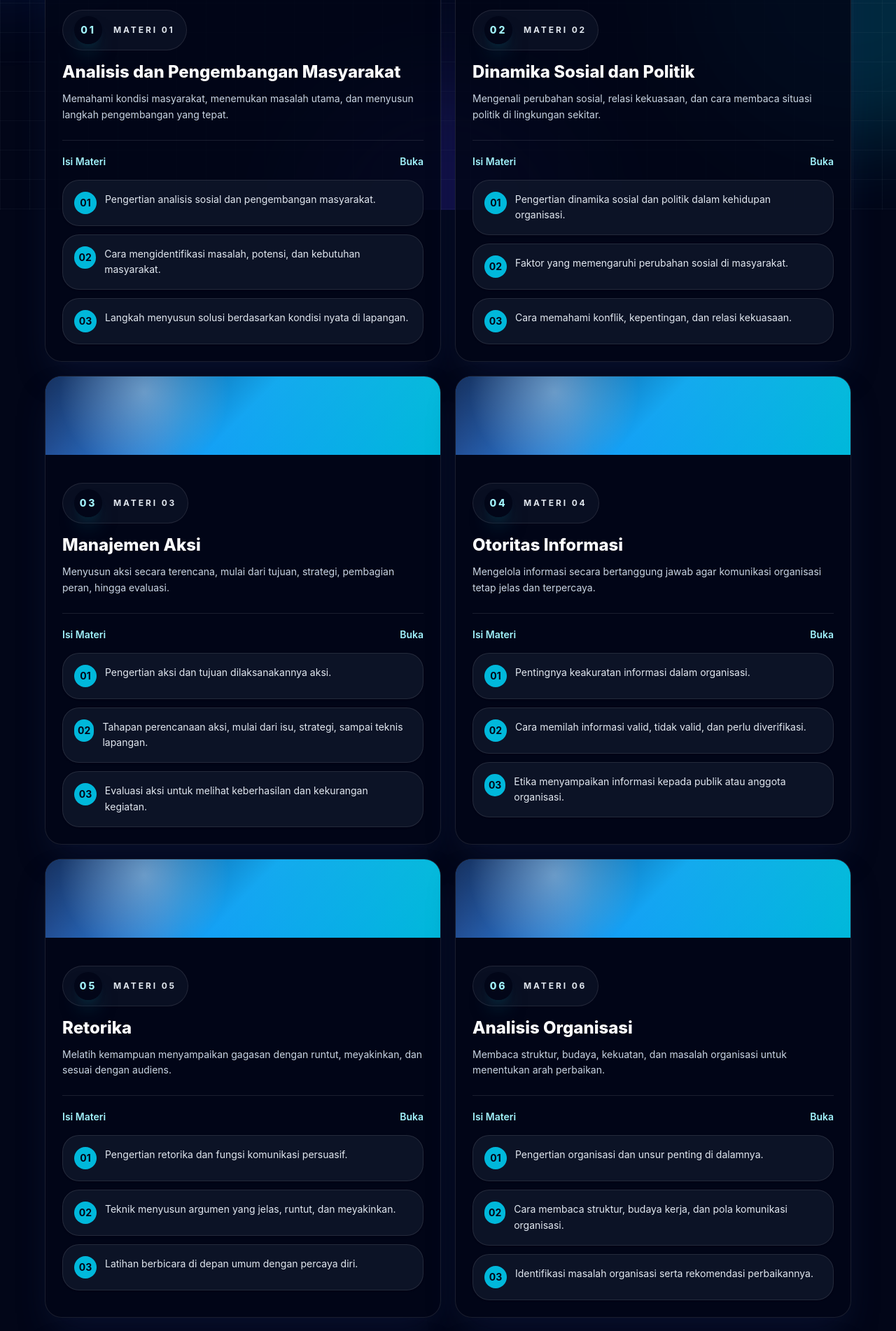
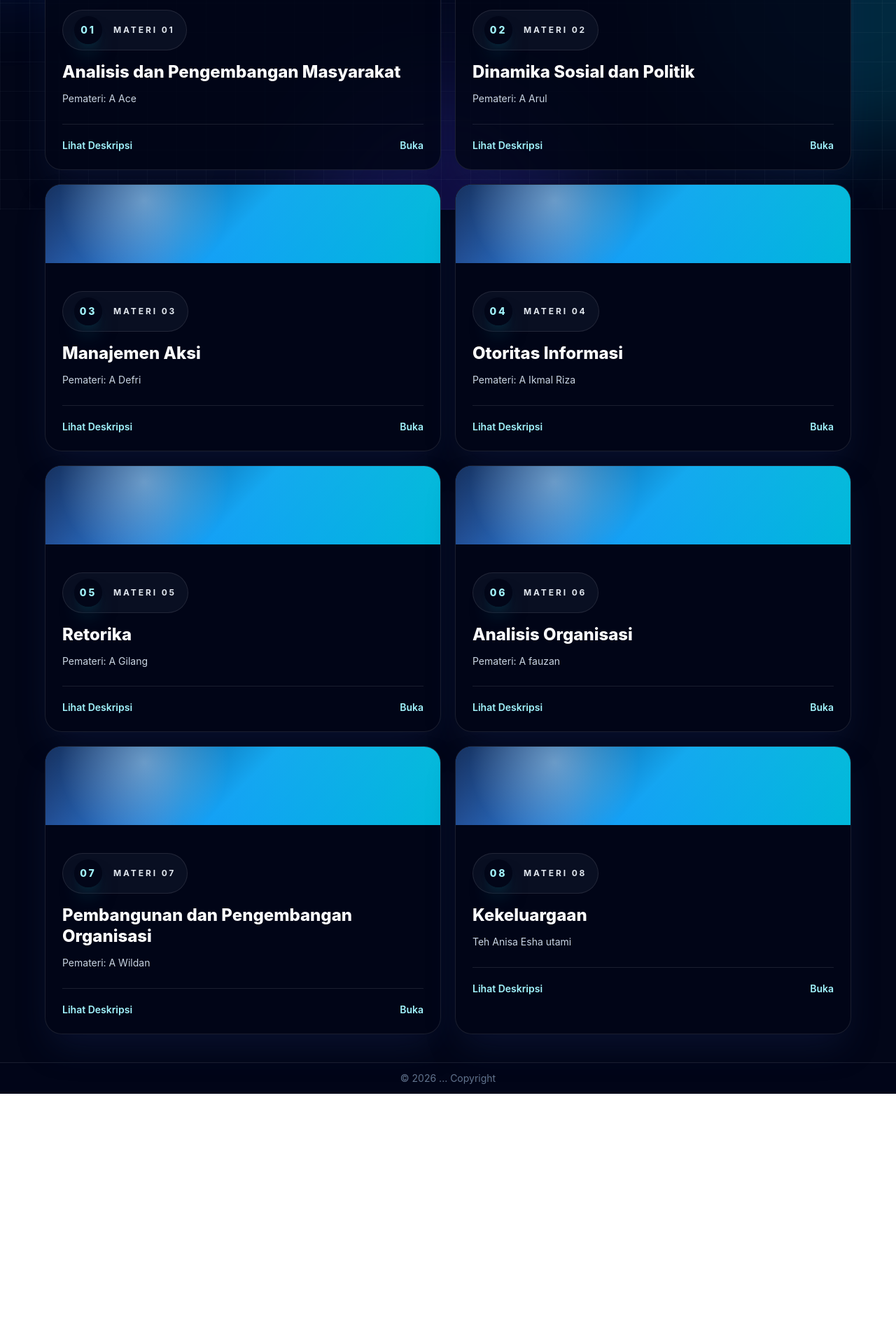
Before and after one commit to fuzi11/tugas-lkm, a React (Vite) app: page /materi in a window 1280 px wide. Shown: the part 500-2402 px from the top of the page at 70% size. After the commit the page ends 2063 px from the top, so only its background shows below. Built offline with nearby package versions, Linux system fonts and the light colour scheme.

Commit message:
update web

```diff
--- a/src/data/materials.js
+++ b/src/data/materials.js
@@ -2,88 +2,89 @@ const materials = [
   {
     id: 1,
     title: "Analisis dan Pengembangan Masyarakat",
-    desc: "Memahami kondisi masyarakat, menemukan masalah utama, dan menyusun langkah pengembangan yang tepat.",
-    points: [
-      "Pengertian analisis sosial dan pengembangan masyarakat.",
-      "Cara mengidentifikasi masalah, potensi, dan kebutuhan masyarakat.",
-      "Langkah menyusun solusi berdasarkan kondisi nyata di lapangan.",
+    desc: "Pemateri: A Ace",
+    description: [
+      "Analisis dan Pengembangan Masyarakat (APM) merupakan metodologi strategis untuk menciptakan perubahan sosial yang positif dan terukur. Analisis masyarakat berfungsi sebagai proses diagnostik untuk membaca struktur sosial, menemukan masalah inti, serta memetakan kebutuhan nyata di lapangan. Pengembangan masyarakat kemudian menjadi aksi terencana untuk meningkatkan kualitas hidup warga melalui pelibatan aktif masyarakat sebagai subjek pembangunan.",
+      "Dalam perspektif organisasi, APM dijalankan melalui siklus perumusan, implementasi, dan evaluasi. Perumusan digunakan untuk merancang strategi berdasarkan data mentah hasil analisis, implementasi dilakukan melalui kolaborasi di lapangan, sedangkan evaluasi menilai dampak program dan menentukan hal yang perlu diperbaiki untuk kegiatan berikutnya.",
+      "Tujuan utama APM bukan sekadar memberi bantuan, melainkan membangun kemandirian, meningkatkan kesejahteraan, mengoptimalkan potensi lokal, dan memperjuangkan keadilan sosial. Keberhasilannya didukung oleh prinsip partisipasi, inklusivitas, keberlanjutan, metode FGD, social mapping, analisis SWOT, serta kemampuan menghadapi tantangan seperti resistensi warga, keterbatasan dana, konflik kepentingan, dan kurangnya dukungan otoritas.",
     ],
     color: "from-emerald-500 to-teal-500",
   },
   {
     id: 2,
     title: "Dinamika Sosial dan Politik",
-    desc: "Mengenali perubahan sosial, relasi kekuasaan, dan cara membaca situasi politik di lingkungan sekitar.",
-    points: [
-      "Pengertian dinamika sosial dan politik dalam kehidupan organisasi.",
-      "Faktor yang memengaruhi perubahan sosial di masyarakat.",
-      "Cara memahami konflik, kepentingan, dan relasi kekuasaan.",
+    desc: "Pemateri: A Arul",
+    description: [
+      "Dinamika sosial dan politik adalah studi tentang perubahan, pergeseran kekuatan, dan interaksi antarkelompok dalam masyarakat yang dipengaruhi oleh kebijakan, kekuasaan, dan ideologi. Bagi mahasiswa, pemahaman ini penting untuk membaca realitas sosial, menentukan posisi strategis, dan menjalankan peran kontrol sosial secara bertanggung jawab.",
+      "Dalam dinamika politik, terdapat spektrum ideologi seperti kiri, kanan, dan moderat. Ideologi kiri menekankan kesetaraan serta peran negara dalam menjamin kesejahteraan, sedangkan ideologi kanan cenderung menekankan kebebasan individu dan kompetisi pasar. Posisi moderat berupaya mengambil jalan tengah yang lebih seimbang dan tidak terjebak pada ekstremitas satu pihak.",
+      "Mahasiswa ideal perlu menghindari fanatisme buta, berpikir objektif, berpandangan luas, serta kritis dan teliti sebelum mengambil sikap. Dalam konteks Informatika, teknologi juga menjadi instrumen perubahan karena dapat mempercepat koordinasi dan transparansi, tetapi sekaligus membawa risiko hoaks dan disinformasi. Karena itu, mahasiswa Informatika memiliki tanggung jawab untuk mendorong literasi digital di masyarakat.",
     ],
     color: "from-blue-500 to-indigo-500",
   },
   {
     id: 3,
     title: "Manajemen Aksi",
-    desc: "Menyusun aksi secara terencana, mulai dari tujuan, strategi, pembagian peran, hingga evaluasi.",
-    points: [
-      "Pengertian aksi dan tujuan dilaksanakannya aksi.",
-      "Tahapan perencanaan aksi, mulai dari isu, strategi, sampai teknis lapangan.",
-      "Evaluasi aksi untuk melihat keberhasilan dan kekurangan kegiatan.",
+    desc: "Pemateri: A Defri",
+    description: [
+      "Manajemen aksi adalah sebuah instrumen atau model penyampaian aspirasi, pendapat, dan tuntutan yang dilakukan oleh massa yang terorganisir. Gerakan ini biasanya muncul sebagai respon ketika jalur dialog formal mengalami kebuntuan atau saat lembaga legislatif dianggap tidak lagi mampu mewakili aspirasi rakyat secara efektif.",
+      "Setiap aksi harus memiliki tujuan jelas dan landasan hukum yang kuat. Tujuan utamanya adalah memberi tekanan kepada pembuat keputusan agar meninjau ulang, mengubah, atau mengeluarkan kebijakan yang lebih berpihak kepada kepentingan publik. Secara hukum, kemerdekaan menyampaikan pendapat di muka umum dijamin oleh konstitusi dan diatur dalam UU No. 9 Tahun 1998.",
+      "Aksi yang efektif membutuhkan struktur perangkat yang sistematis, seperti korlap, orator, negosiator, agitator, serta tim support yang mencakup logistik, medis, humas, dokumentasi, dan border. Keputusan turun aksi tidak dilakukan secara spontan, melainkan melalui analisis SWOT, diskusi bertahap, penentuan grand issue, penyusunan target, skenario lapangan, dan pemberitahuan resmi sesuai prosedur.",
+      "Dalam era digital, manajemen aksi juga perlu memanfaatkan kanal teknologi sebagai pusat data, penyebaran manifesto, dan loket pelaporan publik yang transparan. Informasi yang dirilis melalui kanal resmi organisasi memiliki otoritas narasi yang lebih kuat sehingga lebih sulit dipelintir oleh pihak lain.",
     ],
     color: "from-rose-500 to-orange-500",
   },
   {
     id: 4,
     title: "Otoritas Informasi",
-    desc: "Mengelola informasi secara bertanggung jawab agar komunikasi organisasi tetap jelas dan terpercaya.",
-    points: [
-      "Pentingnya keakuratan informasi dalam organisasi.",
-      "Cara memilah informasi valid, tidak valid, dan perlu diverifikasi.",
-      "Etika menyampaikan informasi kepada publik atau anggota organisasi.",
+    desc: "Pemateri: A Ikmal Riza",
+    description: [
+      "Pada era reformasi dan keterbukaan informasi, filosofi kekuasaan telah bergeser. Data menjadi aset penting karena mampu menyimpan, mengolah, dan menyebarkan informasi untuk memengaruhi opini publik maupun kebijakan. Seorang pemimpin masa kini dinilai dari kemampuannya menjaga keamanan data dan informasi demi ketertiban serta kesejahteraan masyarakat.",
+      "Otoritas informasi berdiri di atas tiga pilar utama: struktur, validasi, dan hak akses. Struktur membangun hierarki informasi agar alur data terorganisir, validasi memastikan informasi benar dan dapat dipertanggungjawabkan, sedangkan hak akses membatasi informasi berdasarkan wewenang dan urgensi.",
+      "Mahasiswa Informatika memiliki peran strategis sebagai arsitek kedaulatan digital. Peran tersebut mencakup pengelolaan web, penyaringan informasi sebelum disampaikan ke publik atau anggota organisasi, serta perlindungan data agar tidak terjadi krisis sistemik seperti kebocoran informasi. Informasi juga perlu diklasifikasikan menjadi publik, internal, dan rahasia melalui siklus akuisisi, klasifikasi, distribusi, dan proteksi.",
     ],
     color: "from-cyan-500 to-sky-500",
   },
   {
     id: 5,
     title: "Retorika",
-    desc: "Melatih kemampuan menyampaikan gagasan dengan runtut, meyakinkan, dan sesuai dengan audiens.",
-    points: [
-      "Pengertian retorika dan fungsi komunikasi persuasif.",
-      "Teknik menyusun argumen yang jelas, runtut, dan meyakinkan.",
-      "Latihan berbicara di depan umum dengan percaya diri.",
+    desc: "Pemateri: A Gilang",
+    description: [
+      "Retorika secara etimologis adalah seni berbicara dan menulis secara efektif serta persuasif. Retorika bukan sekadar rangkaian kata-kata, melainkan strategi komunikasi yang bertujuan memengaruhi audiens melalui penggunaan bahasa yang tepat dan terencana. Dalam konteks pergerakan, retorika menjadi alat untuk mengubah opini menjadi aksi.",
+      "Retorika yang kuat bertumpu pada tiga pilar Aristoteles, yaitu etos, patos, dan logos. Etos berkaitan dengan kredibilitas dan karakter pembicara, patos menyentuh emosi audiens agar pesan terasa hidup, sedangkan logos menekankan argumen yang masuk akal, terstruktur, dan berbasis data atau fakta valid.",
+      "Seorang pembicara perlu menguasai storytelling, etika, olah vokal, bahasa tubuh, struktur pembuka-isi-penutup, serta penggunaan bukti konkret. Gaya bicara juga harus disesuaikan dengan latar belakang audiens, istilah yang relevan, dan kondisi psikologis mereka. Kunci utama retorika adalah latihan konsisten untuk membangun kepercayaan diri dan menjaga kredibilitas pembicara.",
     ],
     color: "from-violet-500 to-fuchsia-500",
   },
   {
     id: 6,
     title: "Analisis Organisasi",
-    desc: "Membaca struktur, budaya, kekuatan, dan masalah organisasi untuk menentukan arah perbaikan.",
-    points: [
-      "Pengertian organisasi dan unsur penting di dalamnya.",
-      "Cara membaca struktur, budaya kerja, dan pola komunikasi organisasi.",
-      "Identifikasi masalah organisasi serta rekomendasi perbaikannya.",
+    desc: "Pemateri: A fauzan",
+    description: [
+      "Analisa organisasi adalah proses sistematis untuk memahami kondisi internal dan eksternal organisasi secara mendalam. Tujuannya adalah menemukan akar masalah, memetakan potensi yang belum tergarap, dan menentukan arah perbaikan yang paling efektif agar organisasi dapat bergerak lebih lincah dan berdaya guna.",
+      "Analisa organisasi menjadi kebutuhan strategis untuk mengetahui kondisi nyata, mengidentifikasi akar masalah, mendukung keputusan tepat, dan menjadi dasar perbaikan strategi. Analisa ini mencakup dimensi internal seperti kualitas SDM, efektivitas struktur, budaya kerja, dan pola komunikasi, serta dimensi eksternal seperti peluang, tantangan, aturan hukum, kebutuhan lingkungan, dan hubungan antarlembaga.",
+      "Pengumpulan data dapat dilakukan melalui observasi, wawancara, diskusi, dan studi dokumen seperti aturan kerja, program kerja, LPJ, serta evaluasi sebelumnya. Setelah data terkumpul, organisasi perlu menemukan fakta, menentukan masalah prioritas, menyusun alternatif solusi, menindaklanjuti keputusan, dan melakukan evaluasi dari berbagai sudut pandang agar keputusan berikutnya lebih matang.",
     ],
     color: "from-amber-500 to-yellow-500",
   },
   {
     id: 7,
     title: "Pembangunan dan Pengembangan Organisasi",
-    desc: "Membangun organisasi yang adaptif melalui kaderisasi, sistem kerja, dan tujuan yang jelas.",
-    points: [
-      "Perbedaan pembangunan dan pengembangan organisasi.",
-      "Pentingnya kaderisasi, regenerasi, dan pembagian kerja.",
-      "Strategi membuat organisasi lebih aktif, tertata, dan berkelanjutan.",
+    desc: "Pemateri: A Wildan",
+    description: [
+      "Pembangunan dan pengembangan organisasi adalah proses terencana dan berkelanjutan untuk meningkatkan efektivitas organisasi secara menyeluruh. Fokusnya berada pada perbaikan sistem, optimalisasi struktur, penguatan budaya kerja, dan peningkatan kualitas SDM sebagai bentuk pertahanan berkelanjutan demi mencapai visi organisasi.",
+      "Pengembangan organisasi diarahkan untuk meningkatkan produktivitas, adaptabilitas, kualitas SDM, dan budaya kerja positif. Proses ini berhasil apabila perubahan dilakukan secara terencana, melibatkan seluruh anggota, bersifat kolaboratif dan partisipatif, serta berorientasi pada peningkatan kinerja organisasi.",
+      "Keberhasilan pembangunan organisasi dipengaruhi oleh kepemimpinan visioner, budaya adaptif, komunikasi efektif, dan SDM yang kompeten. Tahapannya mencakup identifikasi kebutuhan, perencanaan strategi, implementasi perubahan, dan evaluasi hasil. Organisasi yang terus berkembang akan memiliki daya saing lebih kuat, kepuasan anggota lebih tinggi, dan kemampuan lebih baik dalam mencapai tujuan jangka panjang.",
     ],
     color: "from-slate-600 to-blue-600",
   },
   {
     id: 8,
     title: "Kekeluargaan",
-    desc: "Menumbuhkan rasa saling percaya, peduli, dan solid dalam kehidupan berorganisasi.",
-    points: [
-      "Makna kekeluargaan dalam kelompok dan organisasi.",
-      "Cara membangun solidaritas, empati, dan rasa saling menghargai.",
-      "Pentingnya komunikasi yang baik agar kelompok tetap kompak.",
+    desc: "Teh Anisa Esha utami",
+    description: [
+      "Kekeluargaan dalam organisasi bukan sekadar ikatan formal, melainkan kondisi ketika anggota memiliki perasaan emosional yang kuat, rasa kebersamaan, dan kesamaan pola pikir. Kekeluargaan menjadi fondasi yang membuat organisasi tidak hanya terasa sebagai tempat bekerja, tetapi juga sebagai rumah bagi para anggotanya.",
+      "Rasa kekeluargaan bersifat dinamis dan dapat naik-turun, terutama dipengaruhi oleh intensitas koneksi langsung. Pertemuan fisik dalam kegiatan atau event berpengaruh besar terhadap rasa memiliki. Tanpa interaksi yang intens, keterikatan anggota terhadap organisasi cenderung menurun.",
+      "Makna kekeluargaan mencakup kepedulian, ikatan emosional, dan pengalaman berbagi beban yang sama. Dalam menyelesaikan masalah, sistem kekeluargaan mengutamakan dialog, pendekatan humanis, dan solusi yang menjaga hubungan tanpa mengabaikan tanggung jawab organisasi. Organisasi yang kuat bukan hanya memiliki program kerja hebat, tetapi juga mampu menciptakan ruang aman bagi anggota untuk bertumbuh dan saling peduli.",
     ],
     color: "from-pink-500 to-rose-500",
   },
--- a/src/pages/MaterialDetail.jsx
+++ b/src/pages/MaterialDetail.jsx
@@ -43,24 +43,22 @@ function MaterialDetail() {
           <h2 className="mt-3 text-3xl font-extrabold leading-tight md:text-5xl">
             {material.title}
           </h2>
-          <p className="mt-5 text-base leading-relaxed text-slate-600 md:text-lg">
+          <p className="mt-5 text-justify text-base leading-relaxed text-slate-600 md:text-lg">
             {material.desc}
           </p>
 
-          <section className="mt-8 rounded-2xl bg-slate-50 p-5 ring-1 ring-slate-200 md:p-6">
+          <section className="mt-8 rounded-2xl bg-white p-5 ring-1 ring-slate-200 md:p-6">
             <h3 className="text-xl font-extrabold text-slate-900">
-              Isi Materi
+              Deskripsi Materi
             </h3>
-            <div className="mt-5 space-y-4">
-              {material.points.map((point, index) => (
-                <div key={point} className="flex gap-4">
-                  <span className="flex h-8 w-8 shrink-0 items-center justify-center rounded-full bg-blue-600 text-sm font-extrabold text-white">
-                    {index + 1}
-                  </span>
-                  <p className="pt-1 text-sm leading-relaxed text-slate-700 md:text-base">
-                    {point}
-                  </p>
-                </div>
+            <div className="mt-4 space-y-4">
+              {material.description.map((paragraph) => (
+                <p
+                  key={paragraph}
+                  className="text-justify text-sm leading-relaxed text-slate-700 md:text-base"
+                >
+                  {paragraph}
+                </p>
               ))}
             </div>
           </section>
--- a/src/pages/Materials.jsx
+++ b/src/pages/Materials.jsx
@@ -11,7 +11,7 @@ function Materials() {
         <h2 className="text-4xl font-extrabold leading-tight md:text-5xl">
           Materi LKM Informatika 2026
         </h2>
-        <p className="mx-auto mt-4 max-w-2xl text-sm leading-relaxed text-slate-300 md:text-base">
+        <p className="mx-auto mt-4 max-w-2xl text-justify text-sm leading-relaxed text-slate-300 md:text-base">
           Ringkasan materi beserta poin penting yang dikembangkan oleh tim.
         </p>
       </section>
@@ -40,7 +40,7 @@ function Materials() {
                   <h3 className="text-2xl font-extrabold leading-tight text-white transition-colors duration-300 group-hover:text-cyan-100">
                     {mat.title}
                   </h3>
-                  <p className="max-w-2xl text-sm leading-relaxed text-slate-300 md:text-left">
+                  <p className="max-w-2xl text-justify text-sm leading-relaxed text-slate-300">
                     {mat.desc}
                   </p>
                 </div>
@@ -48,24 +48,8 @@ function Materials() {
 
               <div className="mt-6 border-t border-white/10 pt-5">
                 <div className="flex items-center justify-between gap-4 text-sm font-semibold text-cyan-200">
-                  <span>Isi Materi</span>
+                  <span>Lihat Deskripsi</span>
                   <span className="transition-transform duration-300 group-hover:translate-x-1">Buka</span>
-                </div>
-
-                <div className="mt-4 space-y-3">
-                  {mat.points.map((point, index) => (
-                    <div
-                      key={point}
-                      className="rounded-3xl border border-white/10 bg-slate-900/80 px-4 py-4 text-sm leading-relaxed text-slate-200 shadow-sm transition-all duration-300 hover:border-cyan-300/20 hover:bg-slate-900/95"
-                    >
-                      <div className="flex items-start gap-3">
-                        <span className="flex h-8 w-8 items-center justify-center rounded-2xl bg-cyan-500 text-sm font-bold text-slate-950">
-                          {String(index + 1).padStart(2, "0")}
-                        </span>
-                        <p>{point}</p>
-                      </div>
-                    </div>
-                  ))}
                 </div>
               </div>
             </div>
```
Also changed, not shown: src/components/Navbar.jsx (+5 -5 lines), src/assets/Logo LKM IF2.png (added).
